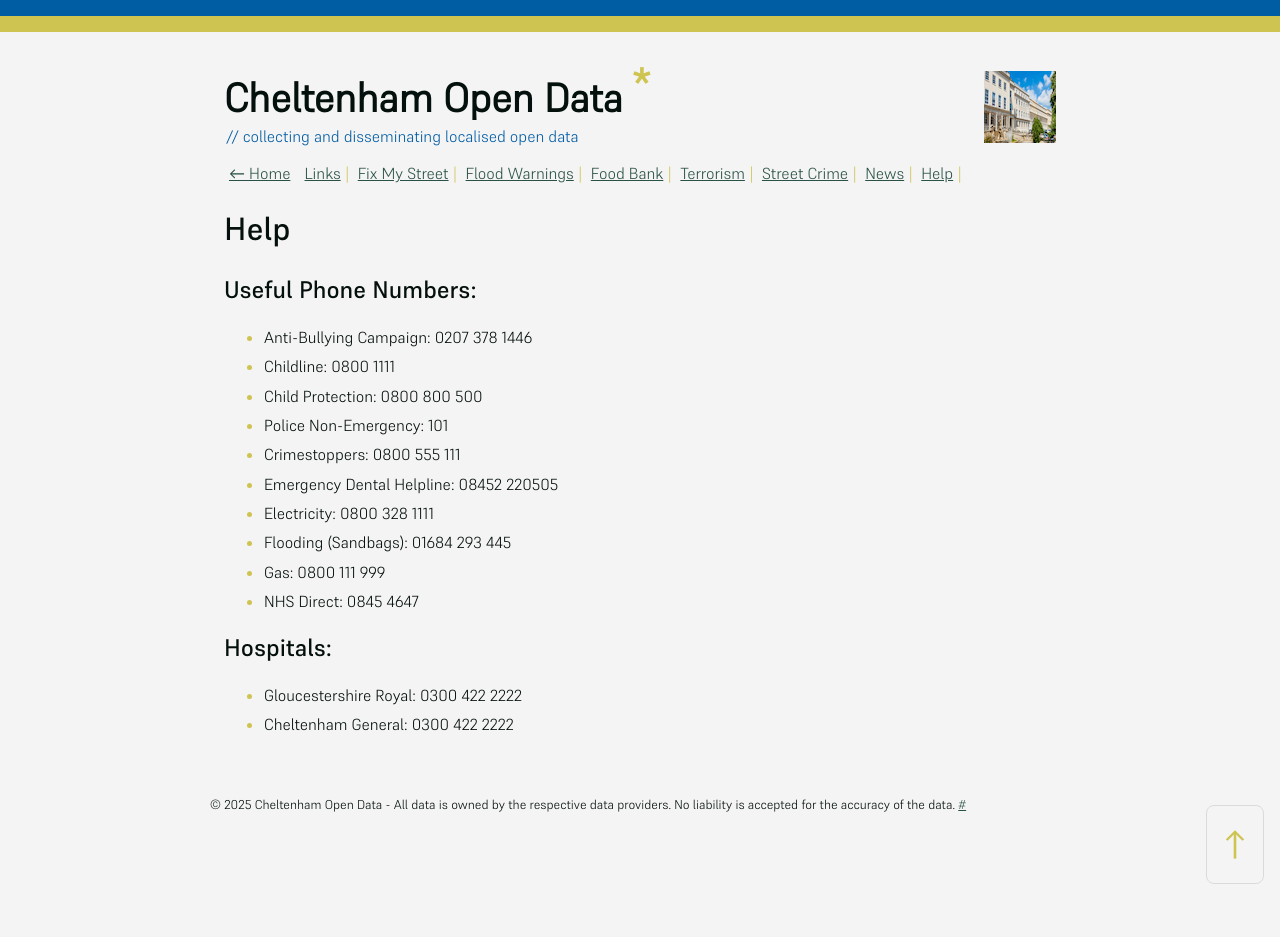
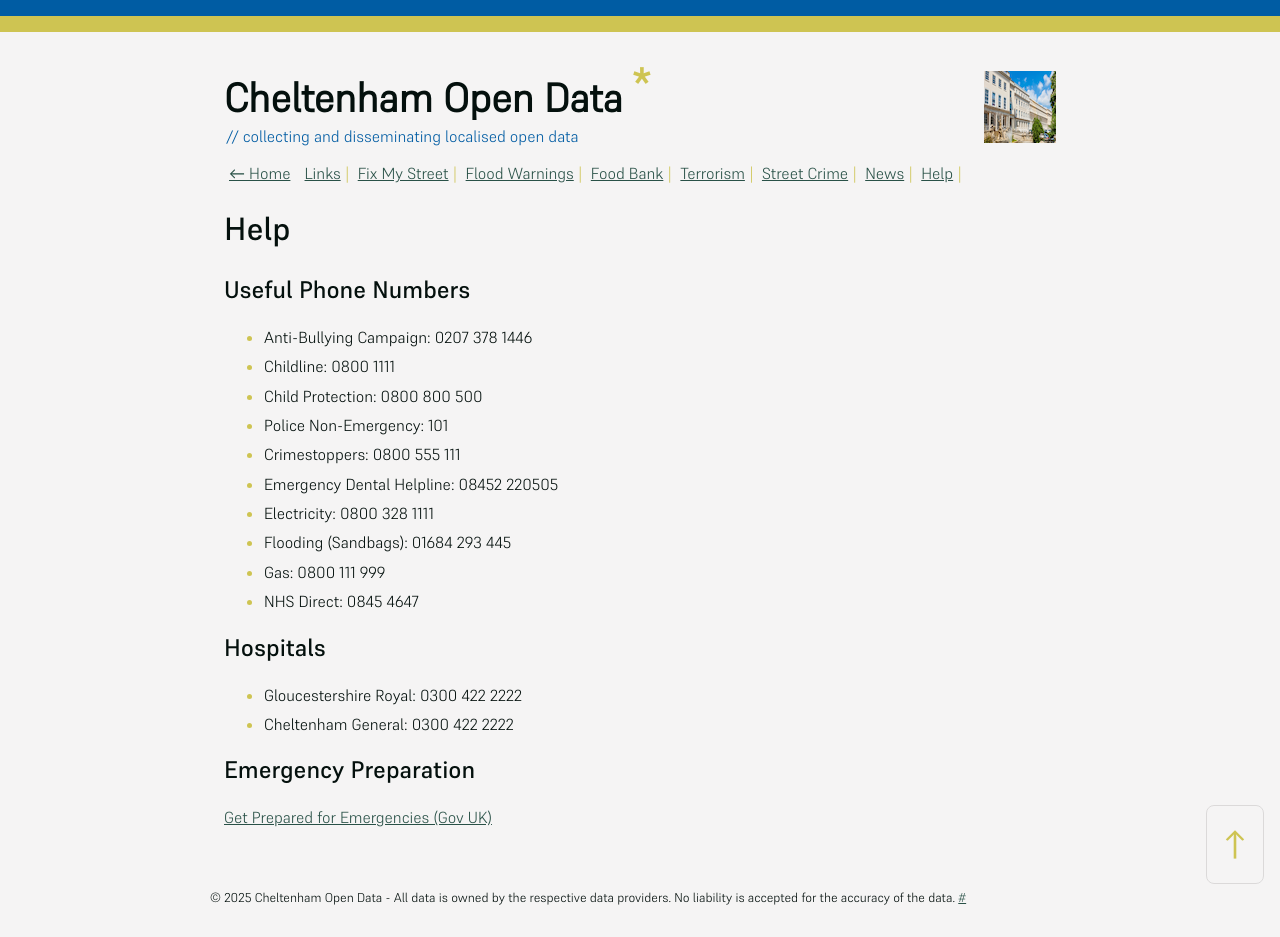
Before and after one commit to mat-0/cheltenham-open-data, a Jekyll site: the page built from _pages/help.md, in a window 1280 px wide. Built offline with Jekyll 4.4.1, drawn with Linux system fonts in a browser that asks for light colours; before the commit the page ends 900 px from its top, so only the background shows below that.

Commit message:
update
Signed-off-by: mat-0 <Github@thechels.uk>

```diff
--- a/_pages/help.md
+++ b/_pages/help.md
@@ -7,7 +7,7 @@ permalink: /helpful
 
 ---
 
-## Useful Phone Numbers:
+## Useful Phone Numbers
 
 - Anti-Bullying Campaign: 0207 378 1446
 - Childline: 0800 1111
@@ -20,7 +20,11 @@ permalink: /helpful
 - Gas: 0800 111 999
 - NHS Direct: 0845 4647
 
-## Hospitals:
+## Hospitals
 
 - Gloucestershire Royal: 0300 422 2222
 - Cheltenham General: 0300 422 2222
+
+## Emergency Preparation
+
+[Get Prepared for Emergencies (Gov UK)](https://prepare.campaign.gov.uk/get-prepared-for-emergencies/)
```
